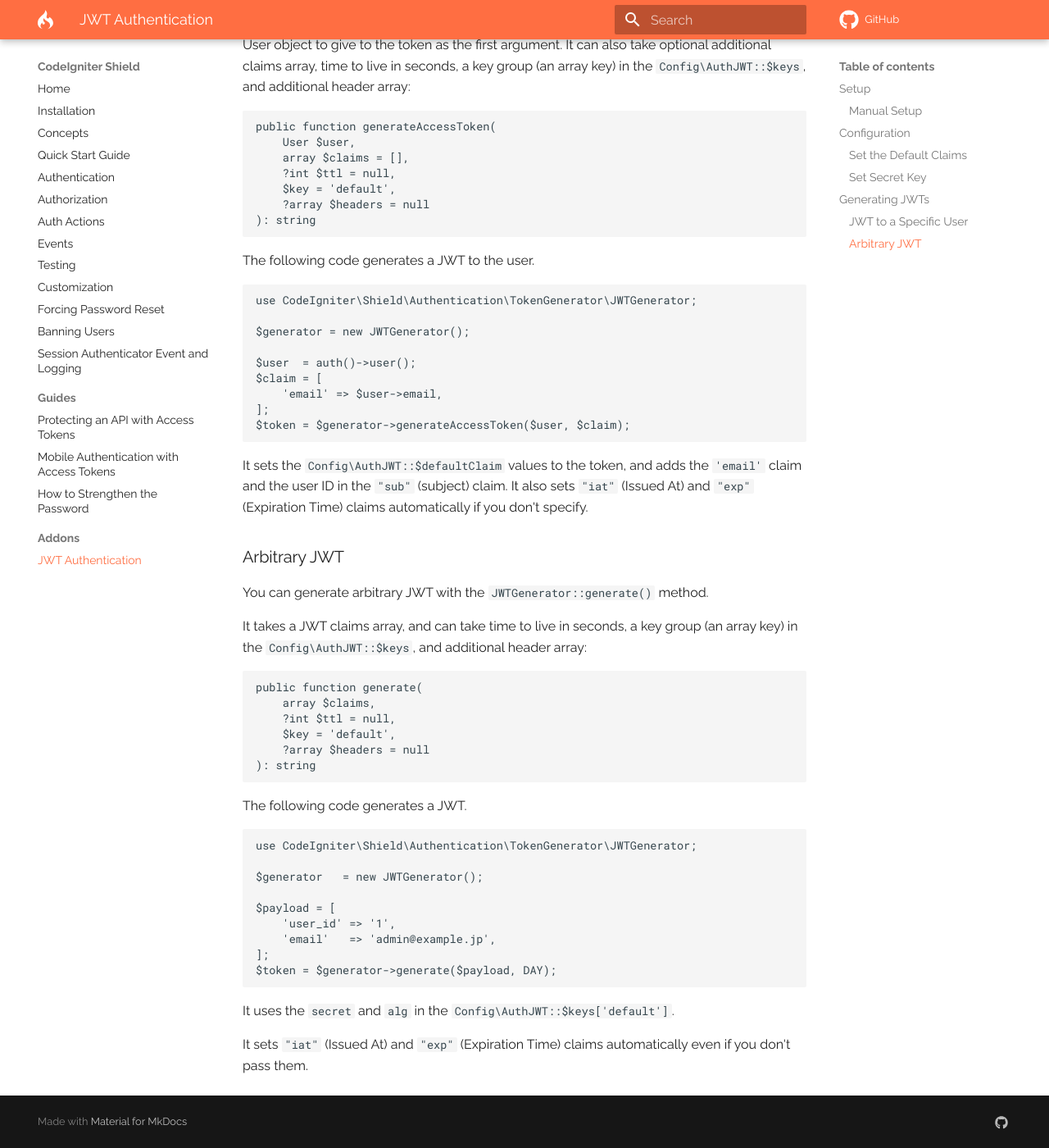
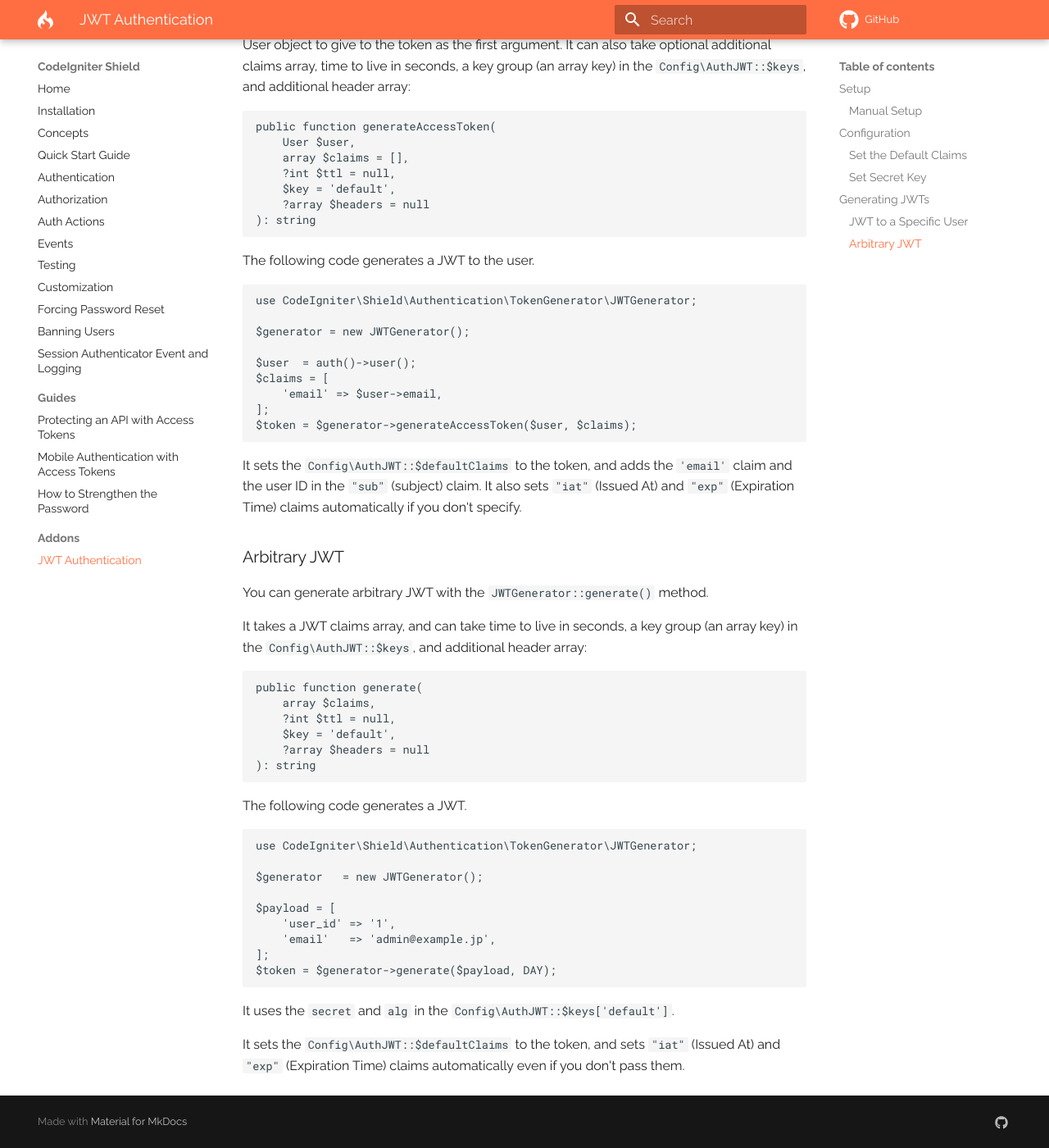
Before and after one commit to codeigniter4/shield, an MkDocs documentation site: the page built from docs/addons/jwt.md, in a window 1280 px wide and 1400 px high, scrolled down 1683 px. Shown: the whole window at 82% size. Built offline with MkDocs 1.6.1 and Material for MkDocs 9.7.7, drawn with Linux system fonts in a browser that asks for light colours; comment, search, counter and statistics services are not loaded; a style sheet for code colours, icons or effects is not loaded.

Commit message:
docs: small fixes

````diff
--- a/docs/addons/jwt.md
+++ b/docs/addons/jwt.md
@@ -92,13 +92,13 @@ use CodeIgniter\Shield\Authentication\TokenGenerator\JWTGenerator;
 $generator = new JWTGenerator();
 
 $user  = auth()->user();
-$claim = [
+$claims = [
     'email' => $user->email,
 ];
-$token = $generator->generateAccessToken($user, $claim);
+$token = $generator->generateAccessToken($user, $claims);
 ```
 
-It sets the `Config\AuthJWT::$defaultClaim` values to the token, and adds
+It sets the `Config\AuthJWT::$defaultClaims` to the token, and adds
 the `'email'` claim and the user ID in the `"sub"` (subject) claim.
 It also sets `"iat"` (Issued At) and `"exp"` (Expiration Time) claims automatically
 if you don't specify.
@@ -135,5 +135,6 @@ $token = $generator->generate($payload, DAY);
 
 It uses the `secret` and `alg` in the `Config\AuthJWT::$keys['default']`.
 
-It sets `"iat"` (Issued At) and `"exp"` (Expiration Time) claims automatically
-even if you don't pass them.
+It sets the `Config\AuthJWT::$defaultClaims` to the token, and sets
+`"iat"` (Issued At) and `"exp"` (Expiration Time) claims automatically even if
+you don't pass them.
````
